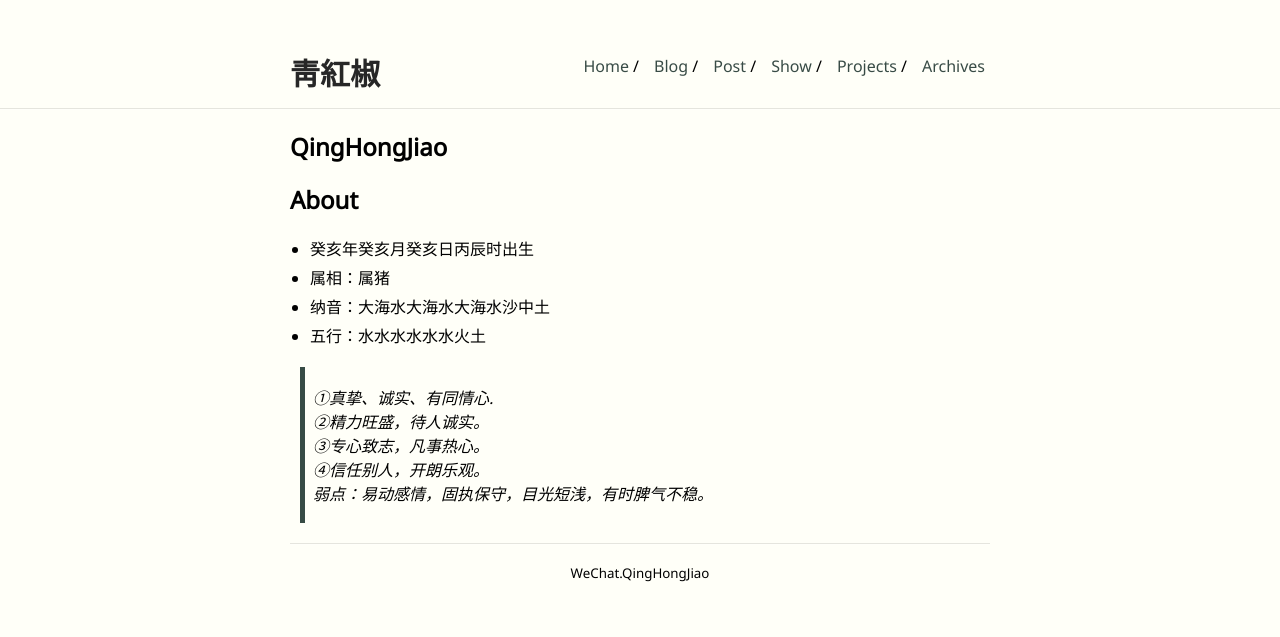
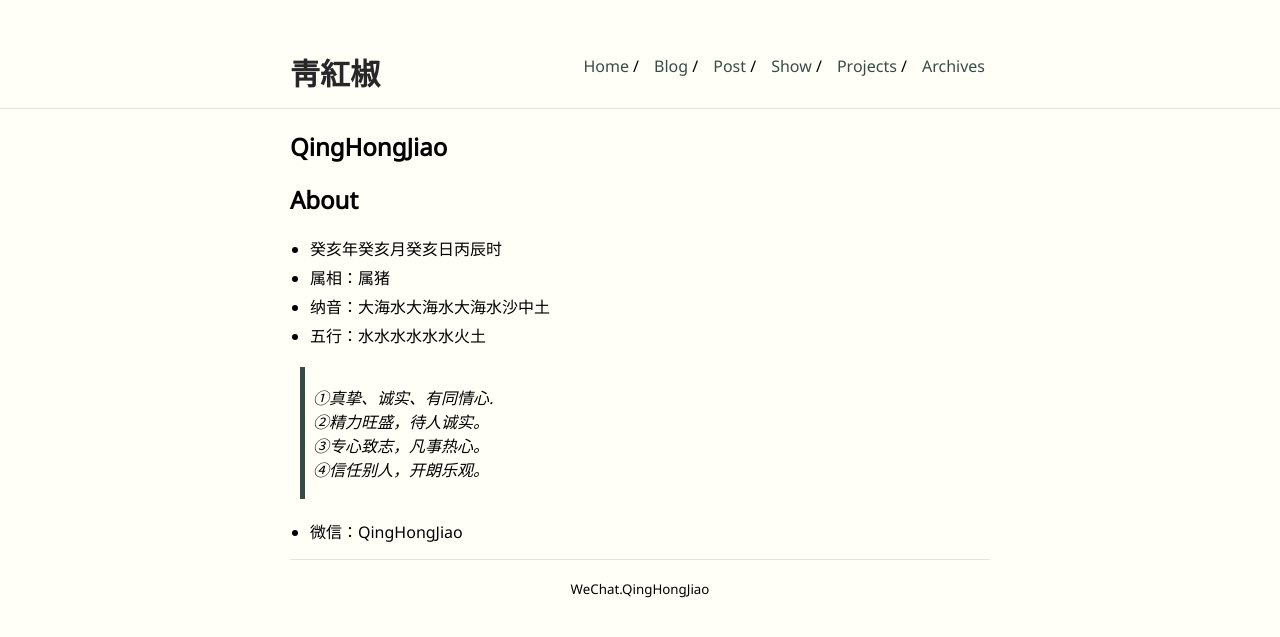
Before and after one commit to QingHongJiao/qinghongjiao.github.io, a Jekyll site: the page built from index.md, in a window 1280 px wide. Shown: the top 637 px of the page. Built offline with Jekyll 4.4.1, drawn with Linux system fonts in a browser that asks for light colours; our own code applies the rules of GitHub Pages for plain Markdown files.

Commit message:
Update index.md

```diff
--- a/index.md
+++ b/index.md
@@ -6,7 +6,7 @@ layout: main
 
 ## About
 
- * 癸亥年癸亥月癸亥日丙辰时出生
+ * 癸亥年癸亥月癸亥日丙辰时
  * 属相：属猪
  * 纳音：大海水大海水大海水沙中土
  * 五行：水水水水水水火土
@@ -15,4 +15,5 @@ layout: main
 > ②精力旺盛，待人诚实。
 > ③专心致志，凡事热心。
 > ④信任别人，开朗乐观。
-> 弱点：易动感情，固执保守，目光短浅，有时脾气不稳。
+
+* 微信：QingHongJiao
```
